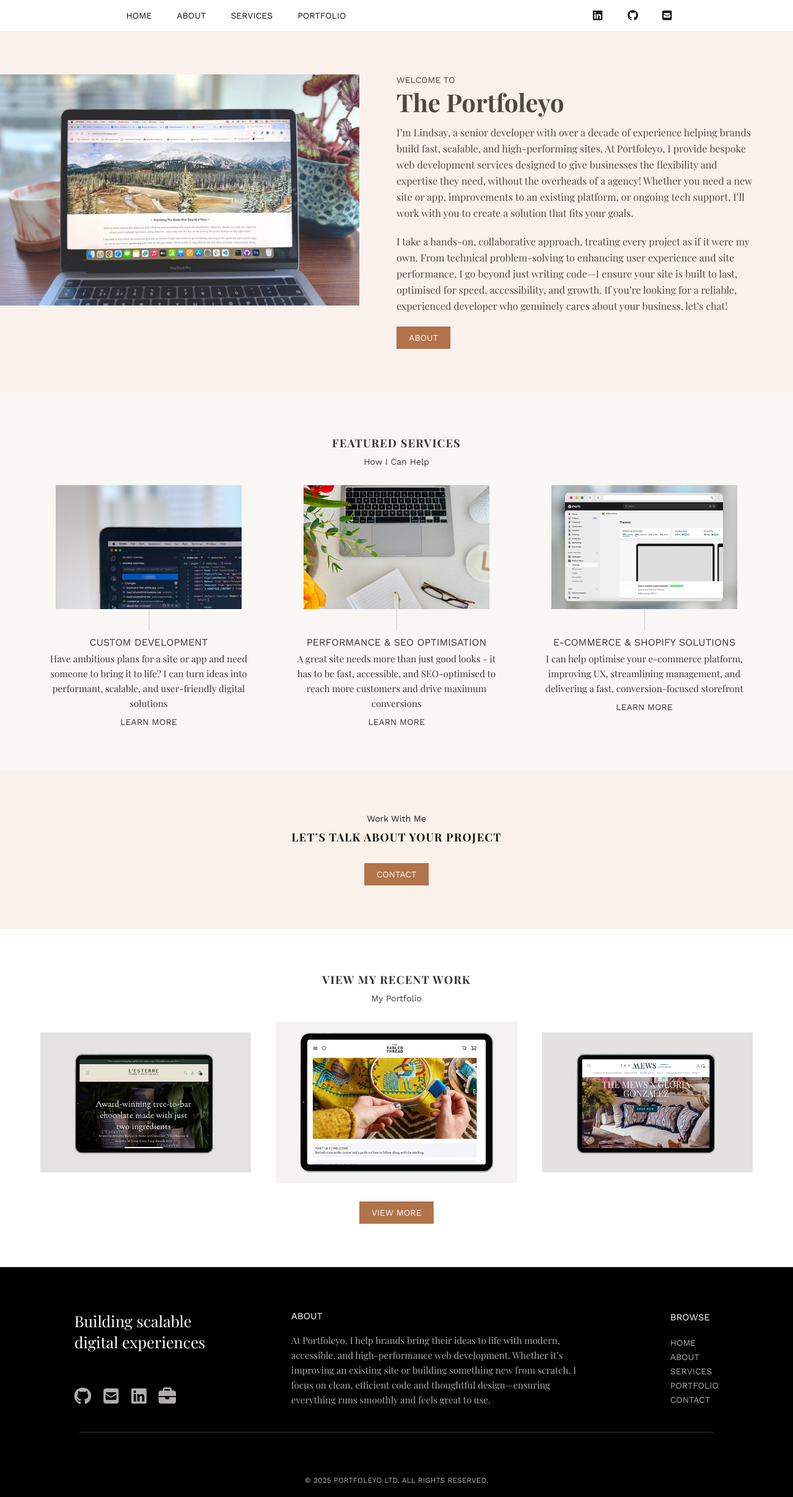
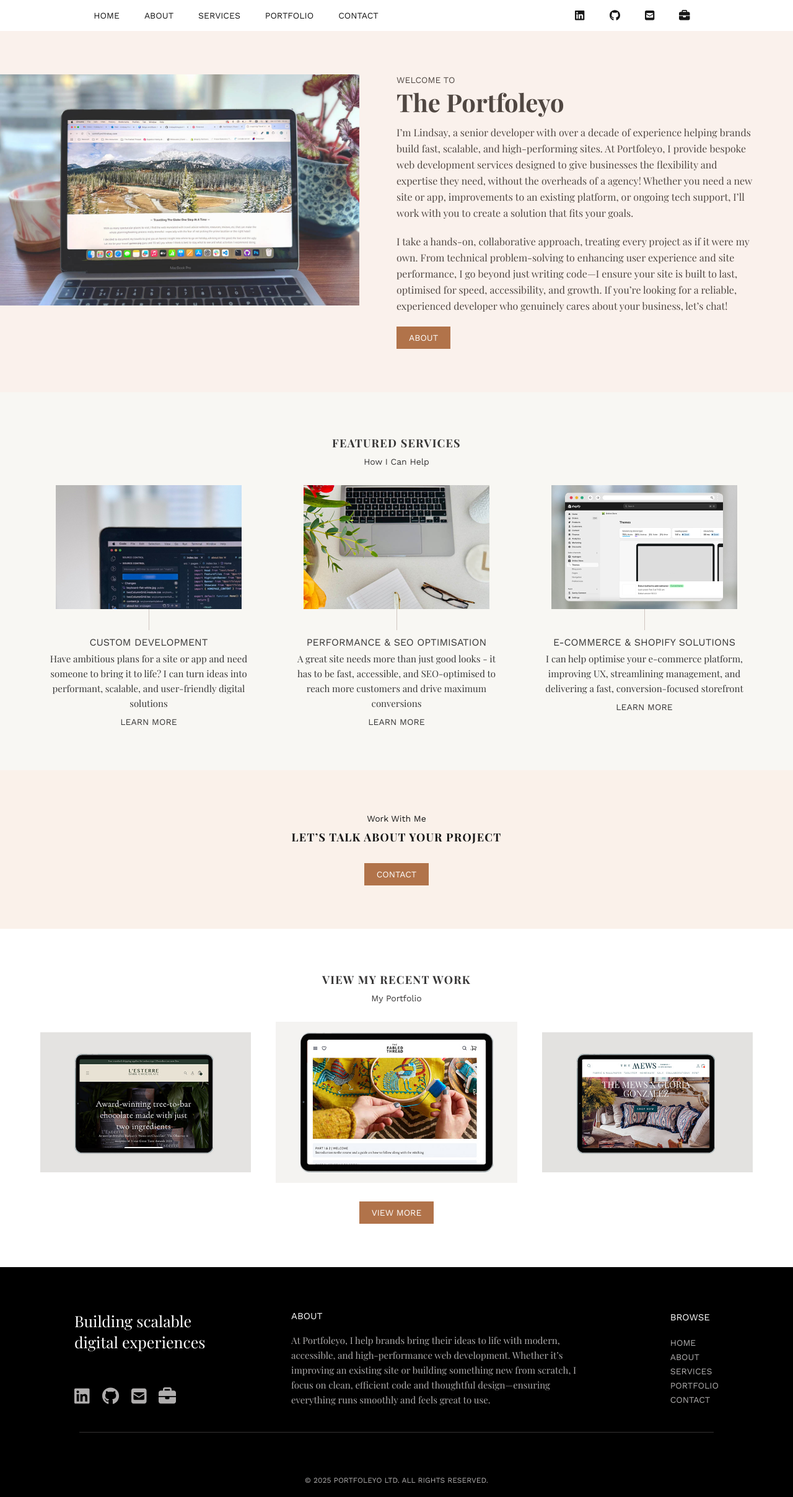
Before and after one commit to lindsayfoley/portfoleyo, a Next.js app: page / in a window 1280 px wide. Shown: the whole page at 62% size. Built offline with nearby package versions, Linux system fonts and the light colour scheme; a web font is replaced by a local one.

Commit message:
centralising nav links and icons and moving strings out component to own file

```diff
--- a/src/components/footer/footer.tsx
+++ b/src/components/footer/footer.tsx
@@ -1,86 +1,43 @@
 import Link from "next/link";
 import styles from "./footer.module.css";
 import { FontAwesomeIcon } from "@fortawesome/react-fontawesome";
-import { faGithub, faLinkedin } from "@fortawesome/free-brands-svg-icons";
-import {
-  faBriefcase,
-  faSquareEnvelope,
-} from "@fortawesome/free-solid-svg-icons";
+import { IconDefinition } from "@fortawesome/fontawesome-svg-core";
+import { NAV_CONTENT } from "../../constants/nav/nav";
+import { FOOTER_CONTENT } from "@portfoleyo/constants/footer/content";
 
 const Footer = () => (
   <footer className={styles.container}>
     <div className={styles.columnContainer}>
       <div className={styles.links}>
-        <p className={styles.summary}>Building scalable digital experiences</p>
+        <p className={styles.summary}>{FOOTER_CONTENT.summary}</p>
         <ul className={`${styles.icons} ${styles.list}`}>
-          <li>
-            <a
-              title="View my Github"
-              href="https://github.com/lindsayfoley"
-              target="_blank"
-            >
-              <FontAwesomeIcon icon={faGithub} size="2x" />
-            </a>
-          </li>
-          <li>
-            <a title="Send me an email" href="mailto:hello@theportfoleyo.com">
-              <FontAwesomeIcon icon={faSquareEnvelope} size="2x" />
-            </a>
-          </li>
-          <li>
-            <a
-              title="View my LinkedIn profile"
-              href="https://www.linkedin.com/in/lindsay-foley-9a193534/"
-              target="_blank"
-            >
-              <FontAwesomeIcon icon={faLinkedin} size="2x" />
-            </a>
-          </li>
-          <li>
-            <a
-              title="View my personal portfolio site"
-              href="https://lindsayfoley.co.uk/"
-              target="_blank"
-            >
-              <FontAwesomeIcon icon={faBriefcase} size="2x" />
-            </a>
-          </li>
+          {NAV_CONTENT.icons.map(({ title, href, target, icon }) => (
+            <li key={title}>
+              <a title={title} href={href} target={target}>
+                <FontAwesomeIcon icon={icon as IconDefinition} size="2x" />
+              </a>
+            </li>
+          ))}
         </ul>
       </div>
       <div className={styles.mobileHidden}>
-        <h5 className={styles.title}>About</h5>
-        <p>
-          At Portfoleyo, I help brands bring their ideas to life with modern,
-          accessible, and high-performance web development. Whether it’s
-          improving an existing site or building something new from scratch, I
-          focus on clean, efficient code and thoughtful design—ensuring
-          everything runs smoothly and feels great to use.
-        </p>
+        <h5 className={styles.title}>{FOOTER_CONTENT.about.title}</h5>
+        <p>{FOOTER_CONTENT.about.description}</p>
       </div>
       <div className={`${styles.pages} ${styles.mobileHidden}`}>
-        <h5 className={styles.title}>Browse</h5>
+        <h5 className={styles.title}>{FOOTER_CONTENT.browse.title}</h5>
         <ul className={styles.list}>
-          <li>
-            <Link href="/">Home</Link>
-          </li>
-          <li>
-            <Link href="/about">About</Link>
-          </li>
-          <li>
-            <Link href="/work#services">Services</Link>
-          </li>
-          <li>
-            <Link href="/work#portfolio">Portfolio</Link>
-          </li>
-          <li>
-            <Link href="/about#contact">Contact</Link>
-          </li>
+          {NAV_CONTENT.links.map(({ href, cta }) => (
+            <li key={cta}>
+              <Link href={href}>{cta}</Link>
+            </li>
+          ))}
         </ul>
       </div>
     </div>
     <hr className={styles.divider} />
     <small className={styles.copyright}>
-      © {new Date().getFullYear()} Portfoleyo Ltd. All Rights Reserved.
+      © {new Date().getFullYear()} {FOOTER_CONTENT.copyright}
     </small>
   </footer>
 );
--- a/src/components/nav/nav.tsx
+++ b/src/components/nav/nav.tsx
@@ -1,53 +1,30 @@
 import Link from "next/link";
 import styles from "./nav.module.css";
 import { FontAwesomeIcon } from "@fortawesome/react-fontawesome";
-import { faGithub, faLinkedin } from "@fortawesome/free-brands-svg-icons";
-import { faSquareEnvelope } from "@fortawesome/free-solid-svg-icons";
+import { IconDefinition } from "@fortawesome/fontawesome-svg-core";
+import { NAV_CONTENT } from "../../constants/nav/nav";
 
 const Nav = () => {
   return (
     <nav className={styles.container}>
       <div className={`${styles.pages} ${styles.links}`}>
         <ul className={styles.linksList}>
-          <li>
-            <Link href="/">Home</Link>
-          </li>
-          <li>
-            <Link href="/about">About</Link>
-          </li>
-          <li>
-            <Link href="/work#services">Services</Link>
-          </li>
-          <li>
-            <Link href="/work#portfolio">Portfolio</Link>
-          </li>
+          {NAV_CONTENT.links.map(({ href, cta }) => (
+            <li key={cta}>
+              <Link href={href}>{cta}</Link>
+            </li>
+          ))}
         </ul>
       </div>
       <div className={`${styles.icons} ${styles.links}`}>
         <ul className={styles.linksList}>
-          <li>
-            <a
-              title="View my LinkedIn profile"
-              href="https://www.linkedin.com/in/lindsay-foley-9a193534/"
-              target="_blank"
-            >
-              <FontAwesomeIcon icon={faLinkedin} size="lg" />
-            </a>
-          </li>
-          <li>
-            <a
-              title="View my Github"
-              href="https://github.com/lindsayfoley"
-              target="_blank"
-            >
-              <FontAwesomeIcon icon={faGithub} size="lg" />
-            </a>
-          </li>
-          <li>
-            <a title="Send me an email" href="mailto:hello@theportfoleyo.com">
-              <FontAwesomeIcon icon={faSquareEnvelope} size="lg" />
-            </a>
-          </li>
+          {NAV_CONTENT.icons.map(({ title, href, target, icon }) => (
+            <li key={title}>
+              <a title={title} href={href} target={target}>
+                <FontAwesomeIcon icon={icon as IconDefinition} size="lg" />
+              </a>
+            </li>
+          ))}
         </ul>
       </div>
     </nav>
--- /dev/null
+++ b/src/constants/footer/content.ts
@@ -0,0 +1,12 @@
+export const FOOTER_CONTENT = {
+  summary: "Building scalable digital experiences",
+  about: {
+    title: "About",
+    description:
+      "At Portfoleyo, I help brands bring their ideas to life with modern, accessible, and high-performance web development. Whether it’s improving an existing site or building something new from scratch, I focus on clean, efficient code and thoughtful design—ensuring everything runs smoothly and feels great to use.",
+  },
+  browse: {
+    title: "Browse",
+  },
+  copyright: "Portfoleyo Ltd. All Rights Reserved.",
+};
--- /dev/null
+++ b/src/constants/nav/nav.ts
@@ -0,0 +1,56 @@
+import { faGithub, faLinkedin } from "@fortawesome/free-brands-svg-icons";
+import {
+  faSquareEnvelope,
+  faBriefcase,
+} from "@fortawesome/free-solid-svg-icons";
+
+export const NAV_CONTENT = {
+  links: [
+    {
+      cta: "Home",
+      href: "/",
+    },
+    {
+      cta: "About",
+      href: "/about",
+    },
+    {
+      cta: "Services",
+      href: "/work",
+    },
+    {
+      cta: "Portfolio",
+      href: "/work#portfolio",
+    },
+    {
+      cta: "Contact",
+      href: "/about#contact",
+    },
+  ],
+  icons: [
+    {
+      title: "View my LinkedIn profile",
+      href: "https://www.linkedin.com/in/lindsay-foley-9a193534/",
+      target: "_blank",
+      icon: faLinkedin,
+    },
+    {
+      title: "View my Github",
+      href: "https://github.com/lindsayfoley",
+      target: "_blank",
+      icon: faGithub,
+    },
+    {
+      title: "Send me an email",
+      href: "mailto:hello@theportfoleyo.com",
+      target: "",
+      icon: faSquareEnvelope,
+    },
+    {
+      title: "View my personal portfolio site",
+      href: "https://lindsayfoley.co.uk/",
+      target: "_blank",
+      icon: faBriefcase,
+    },
+  ],
+};
--- a/tsconfig.json
+++ b/tsconfig.json
@@ -17,6 +17,6 @@
       "@portfoleyo/*": ["./src/*"]
     }
   },
-  "include": ["next-env.d.ts", "**/*.ts", "**/*.tsx"],
+  "include": ["next-env.d.ts", "**/*.ts", "**/*.tsx", "**/*.js"],
   "exclude": ["node_modules"]
 }
```
